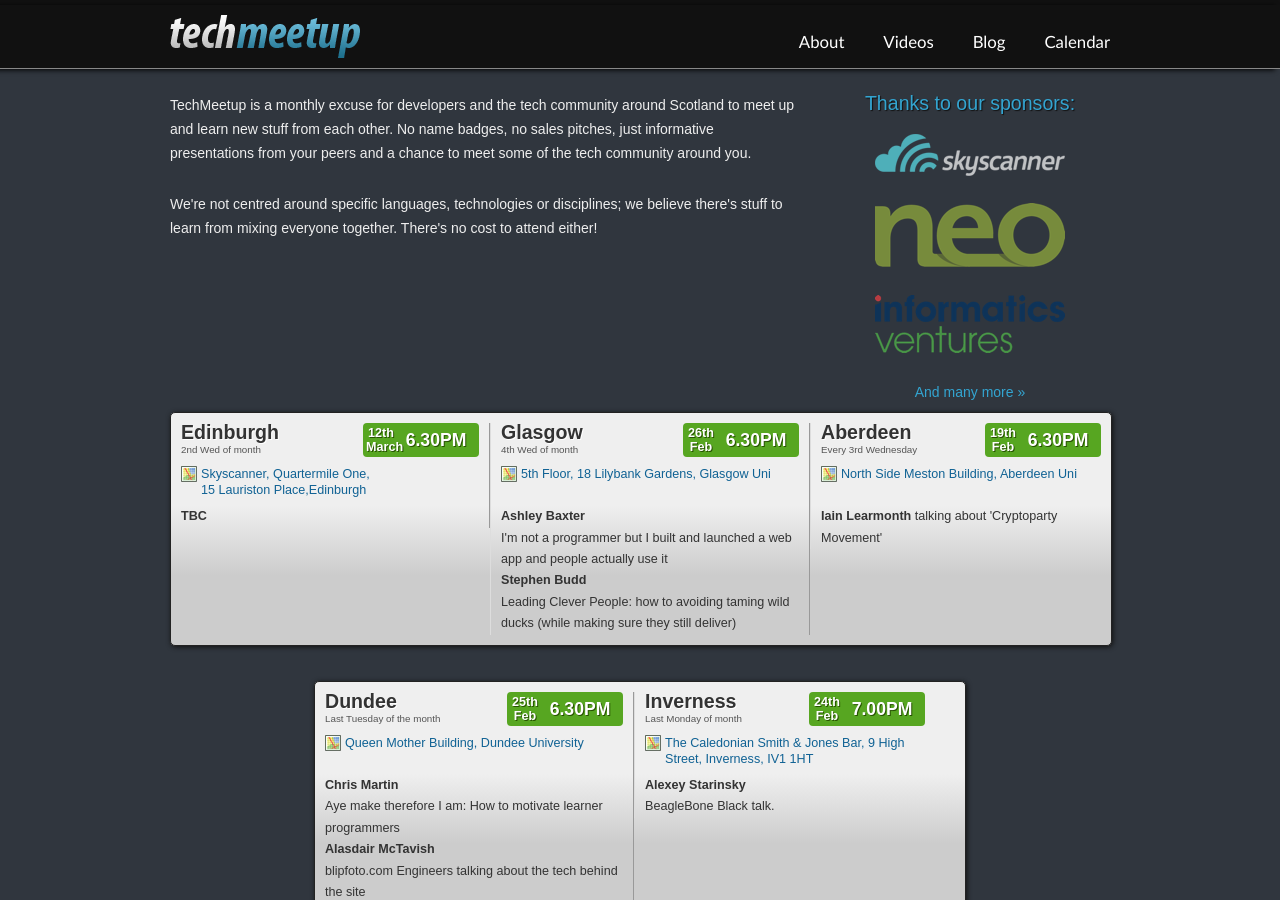
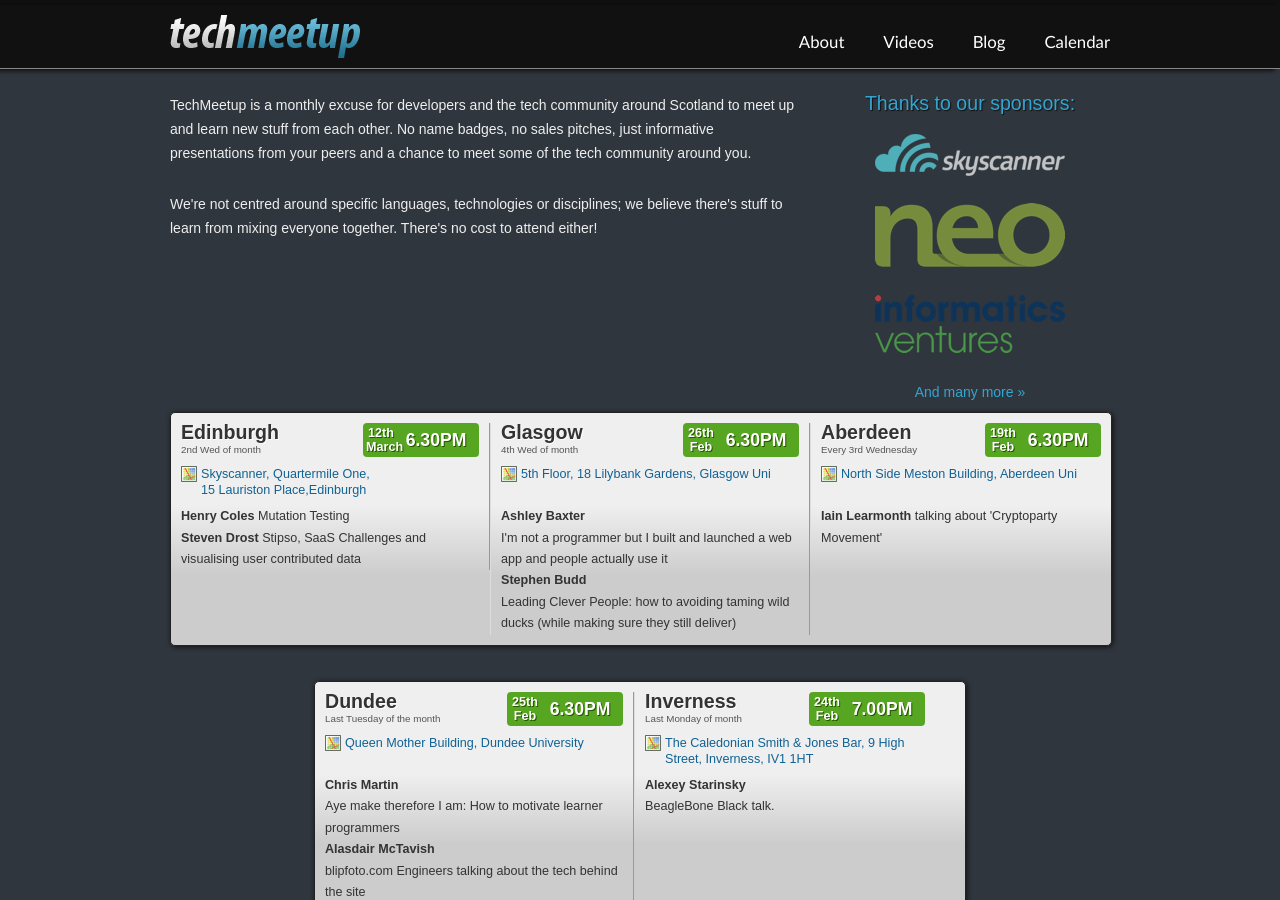
Before and after one commit to techmeetup/techmeetup.co.uk, a Jekyll site: the page built from index.html, in a window 1280 px wide and 900 px high. Built offline with Jekyll 4.4.1, drawn with Linux system fonts in a browser that asks for light colours; Markdown is read by kramdown in place of the engine named in the settings.

Commit message:
Update index.html

```diff
--- a/index.html
+++ b/index.html
@@ -34,7 +34,12 @@
     <span>2nd Wed of month</span>
     <p><a href="https://www.google.co.uk/maps/place/Quartermile+One+Lauriston+Place/@55.9444215,-3.1946043,17z/data=!3m1!4b1!4m2!3m1!1s0x4887c79c80ea3bbf:0x875b29c71924b77d" class="map">Skyscanner, Quartermile One,<br>15 Lauriston Place,Edinburgh</a></p>
     <p>
-		<strong>TBC</strong>
+	<strong>Henry Coles</strong>
+	Mutation Testing
+    </p>
+    <p>
+	<strong>Steven Drost</strong>
+	Stipso, SaaS Challenges and visualising user contributed data
     </p>
     <div class="datewrapper">
       <div class="when">
```
